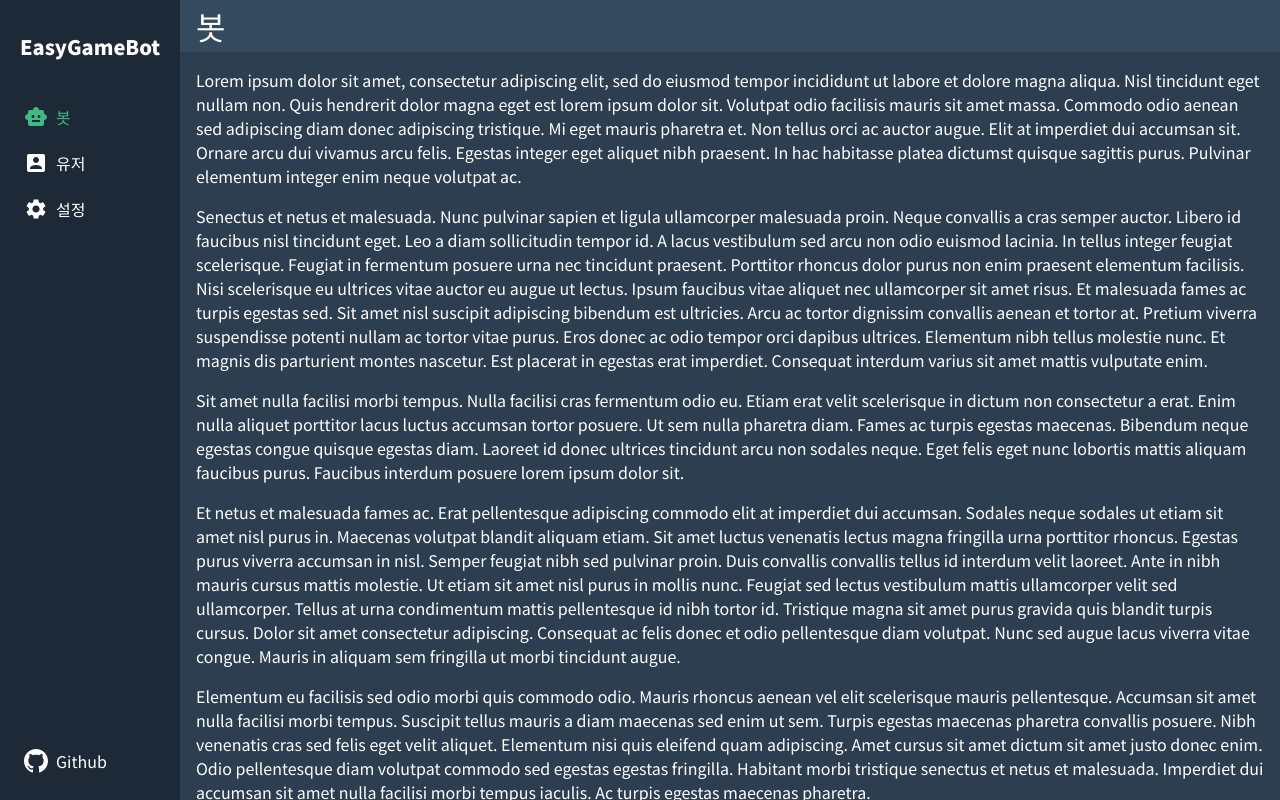
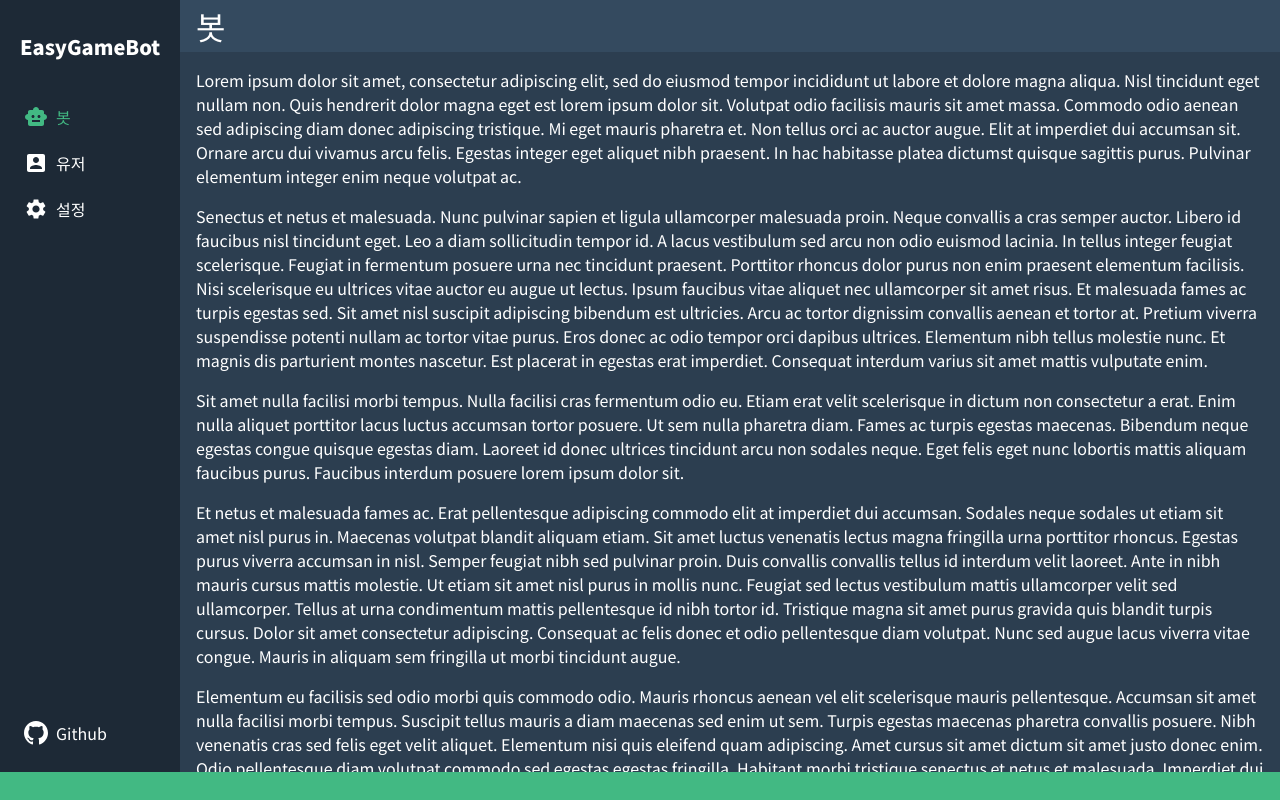
Before and after one commit to minibox24/easygamebot, a Vue app in the folder webdev/: page / in a window 1280 px wide. Built offline with nearby package versions, Linux system fonts and the light colour scheme.

Commit message:
feat(web): footer

```diff
--- a/webdev/src/App.vue
+++ b/webdev/src/App.vue
@@ -2,24 +2,27 @@
   <div id="app">
     <div id="content">
       <NavBar/>
-      <div style="display: flex; flex: 1; flex-direction: column; height: 100vh;">
+      <div style="display: flex; flex: 1; flex-direction: column; height: calc(100vh - 28px);">
         <Title/>
         <div id="view">
           <router-view/>
         </div>
       </div>
     </div>
+    <Footer/>
   </div>
 </template>
 
 <script>
 import NavBar from '@/components/NavBar'
 import Title from '@/components/Title'
+import Footer from '@/components/Footer'
 
 export default {
   components: {
     NavBar,
-    Title
+    Title,
+    Footer
   }
 }
 </script>
@@ -29,6 +32,7 @@ export default {
 
 #app {
   display: flex;
+  height: 100vh;
   flex-direction: column;
   font-family: 'Noto Sans KR', sans-serif;
 }
--- /dev/null
+++ b/webdev/src/components/Footer.vue
@@ -0,0 +1,17 @@
+<template>
+  <div id="footer">
+  </div>
+</template>
+
+<script>
+export default {
+  name: 'Footer'
+}
+</script>
+
+<style>
+#footer {
+  height: 28px;
+  background: #42B983;
+}
+</style>
--- a/webdev/src/components/NavBar.vue
+++ b/webdev/src/components/NavBar.vue
@@ -53,7 +53,6 @@ export default {
 <style>
 #nav {
   display: flex;
-  height: 100vh;
   background: #1D2936;
   color: white;
   z-index: 10;
```
